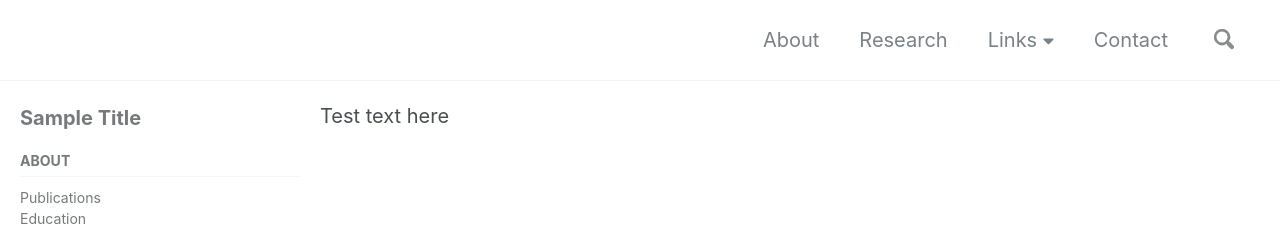
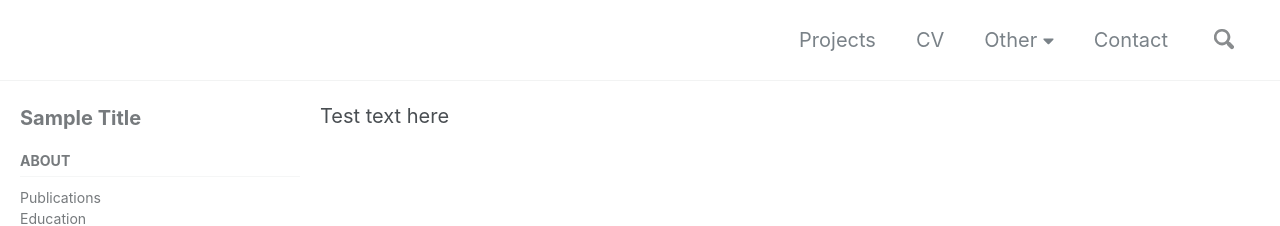
Before and after one commit to dwelkie/dwelkie.github.io, a Jekyll site: the page built from _pages/home.md, in a window 1280 px wide and 900 px high. Shown: the top 226 px of the window. Built offline with Jekyll 4.4.1, drawn with Linux system fonts in a browser that asks for light colours; nearby versions of some CDN libraries.

Commit message:
Update navigation.yml

```diff
--- a/_data/navigation.yml
+++ b/_data/navigation.yml
@@ -1,10 +1,10 @@
 # main links
 main:
-  - title: "About"
-    url: /about/
-  - title: "Research"
-    url: /Research/
-  - title: "Links"
+  - title: "Projects"
+    url: /projects/
+  - title: "CV"
+    url: /cv/
+  - title: "Other"
     sublinks:
       - title: Whats new? - blog
         url: /Blog/
@@ -17,7 +17,7 @@ main:
       - title: Shiny app for S7942 LD Data
         url: https://dwelkie.shinyapps.io/S7942_LDC_RbTnSeq_Data_App/
   - title: "Contact"
-    url: /Contact/
+    url: /contact/
 
 # Sidebar
 my-sidebar:
```
